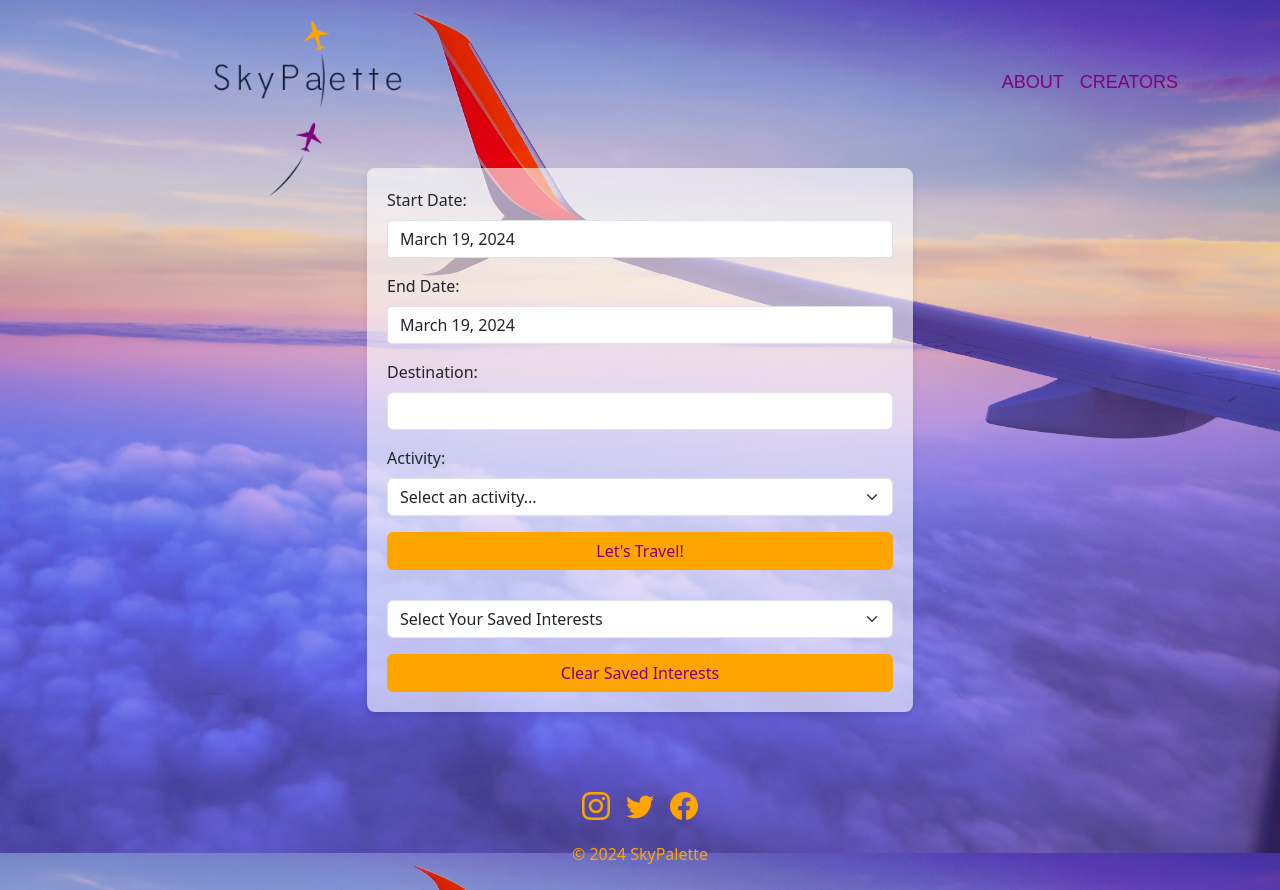
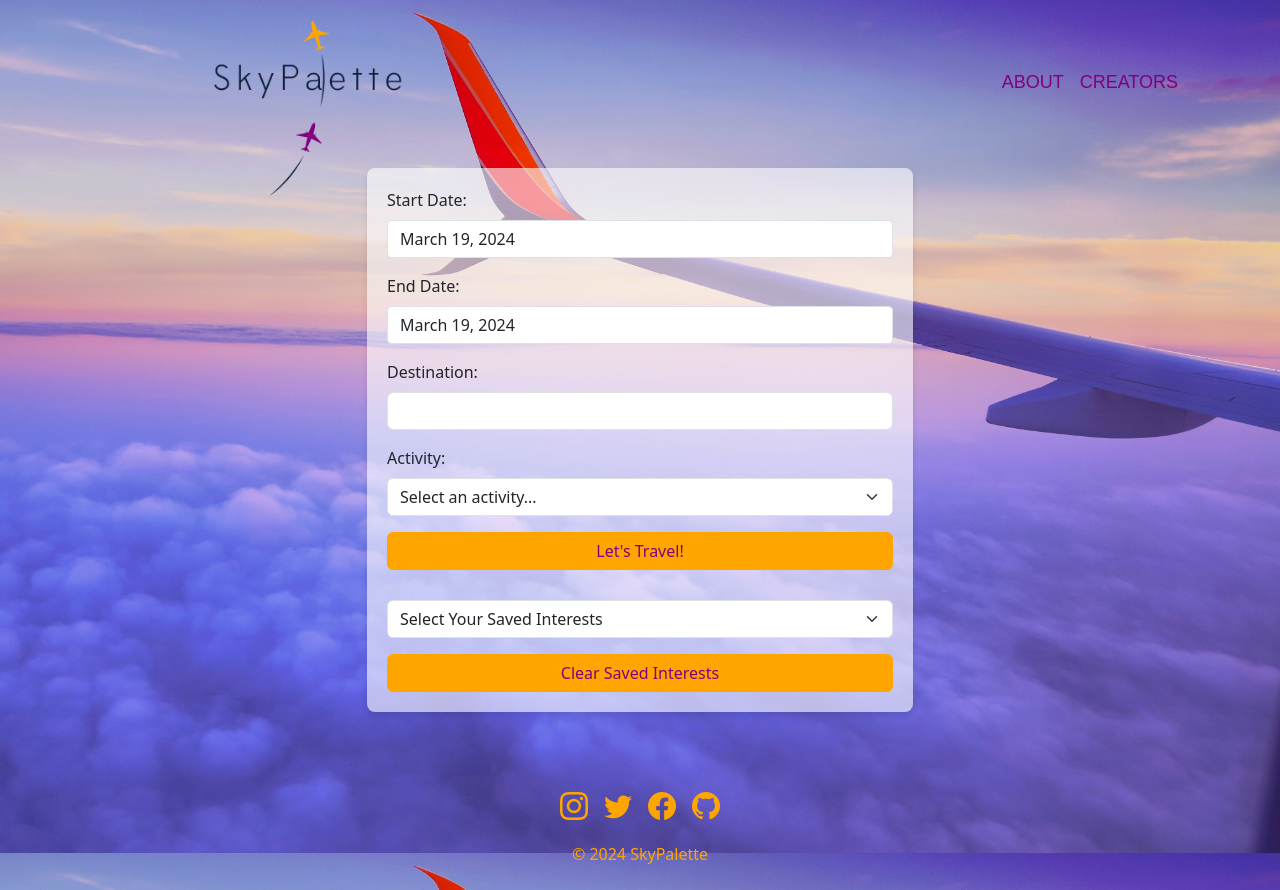
Before and after one commit to Muradhanki/SkyPalette, a React (Vite) app: page / in a window 1280 px wide. Built offline with nearby package versions, Linux system fonts and the light colour scheme.

Commit message:
style: added github icon with repo link.

```diff
--- a/src/components/Footer.jsx
+++ b/src/components/Footer.jsx
@@ -25,8 +25,11 @@ const Footer = () => {
             <a href="https://twitter.com/" target="_blank" rel="noopener noreferrer" className="footer-icon me-3">
               <i className="bi bi-twitter fs-3"></i>
             </a>
-            <a href="https://www.facebook.com/" target="_blank" rel="noopener noreferrer" className="footer-icon">
+            <a href="https://www.facebook.com/" target="_blank" rel="noopener noreferrer" className="footer-icon me-3">
               <i className="bi bi-facebook fs-3"></i>
+            </a>
+            <a href="https://github.com/Muradhanki/SkyPalette" target="_blank" rel="noopener noreferrer" className="footer-icon">
+              <i className="bi bi-github fs-3"></i>
             </a>
           </div>
         </div>
```
